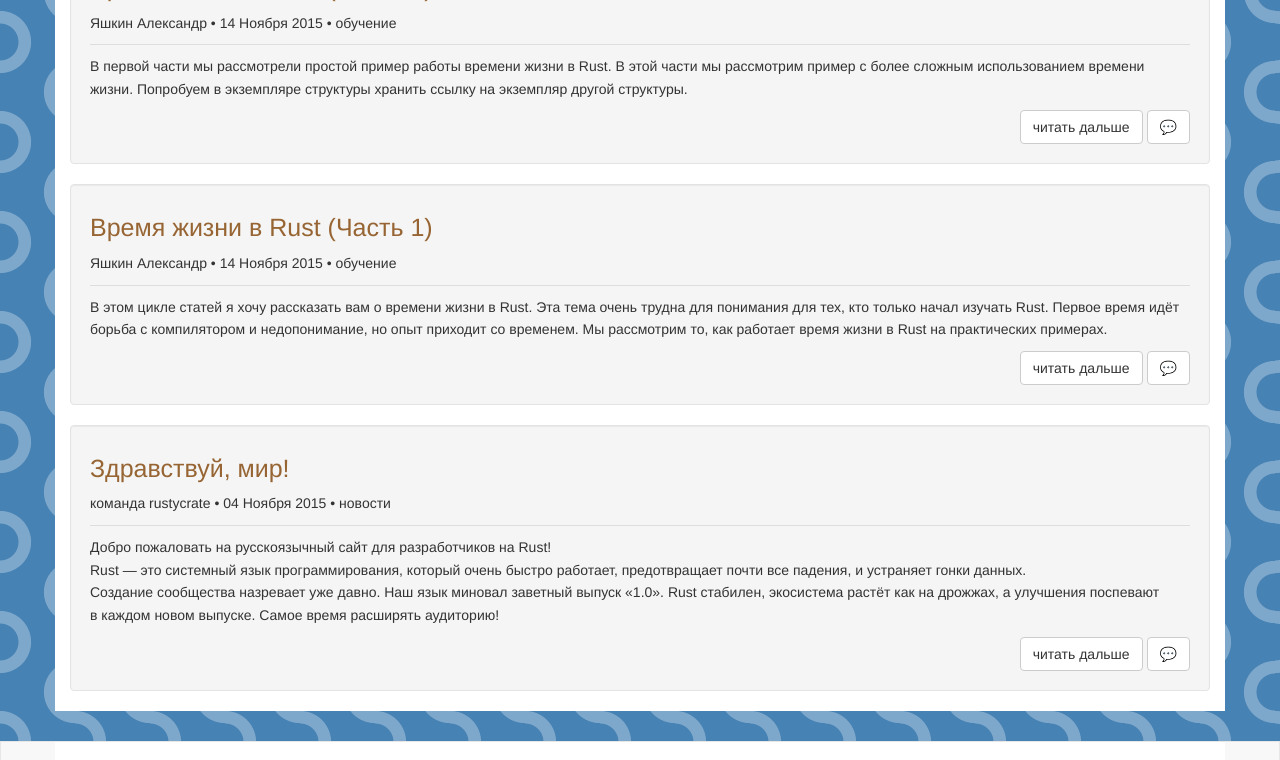
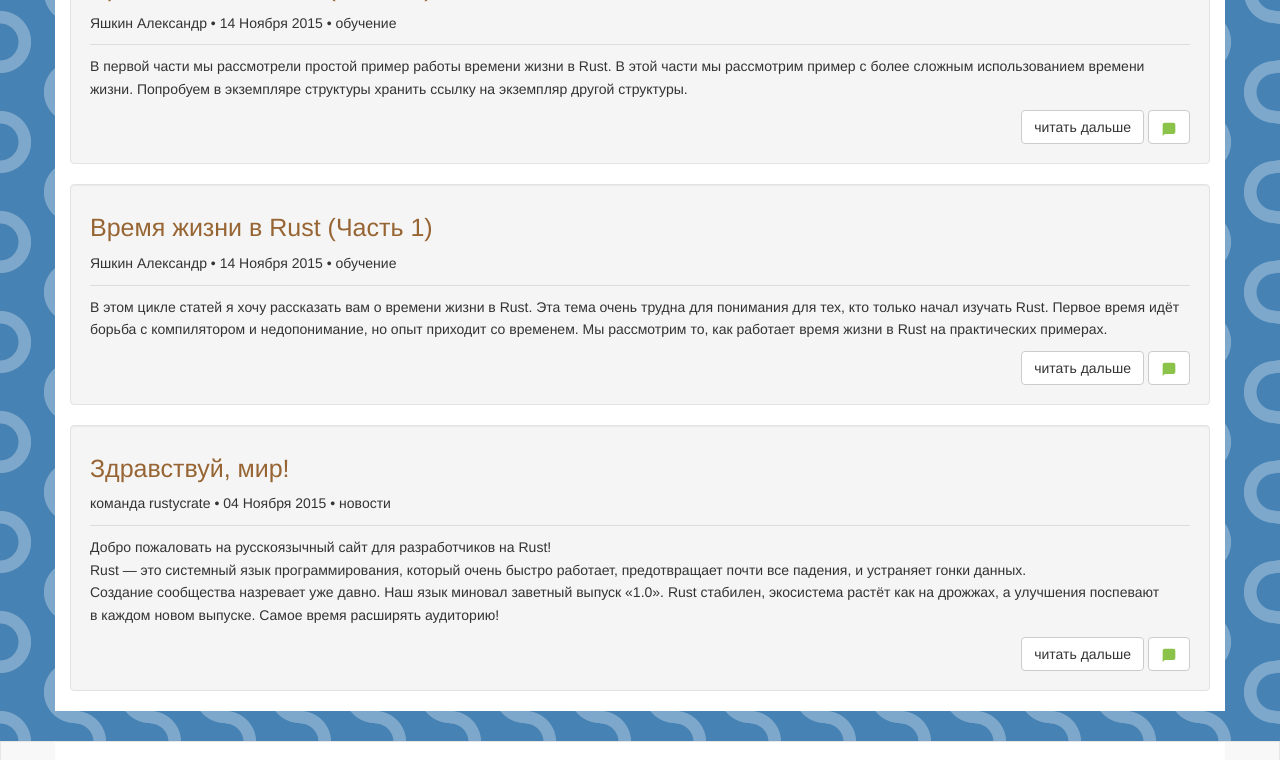
Before and after one commit to rust-lang-ru/rustycrate.ru, a Jekyll site: the page built from index.html, in a window 1280 px wide. Shown: the part 258-1018 px from the top of the page. Built offline with Jekyll 4.4.1, drawn with Linux system fonts in a browser that asks for light colours; nearby versions of some CDN libraries; Markdown is read by kramdown in place of the engine named in the settings; comment, search, counter and statistics services are not loaded.

Commit message:
Используем настоящую иконку

```diff
--- a/_sass/style.scss
+++ b/_sass/style.scss
@@ -73,3 +73,11 @@ h1#post-title {
     padding-top: 8px;
     padding-bottom: 8px;
 }
+
+.comments-icon {
+    height: 16px;
+}
+
+#comments {
+    color: black;
+}
--- a/index.html
+++ b/index.html
@@ -18,7 +18,10 @@ title: Лента
         <footer>
             <div id="buttons">
                 <a href="{{ post.url | prepend: site.baseurl }}" class="btn btn-default" id="read-more">читать дальше</a>
-                <a href="{{ post.url | prepend: site.baseurl }}#disqus_thread" class="btn btn-default" id="comments">💬</a>
+                <div class="btn btn-default">
+                    <a href="{{ post.url | prepend: site.baseurl }}#disqus_thread" id="comments"></a>
+                    <img src="/comments.svg" alt="комментарии"/ class="comments-icon">
+                </div>
             </div>
             <div id="placeholder"></div>
         </footer>
```
Also changed, not shown: comments.svg (added).
